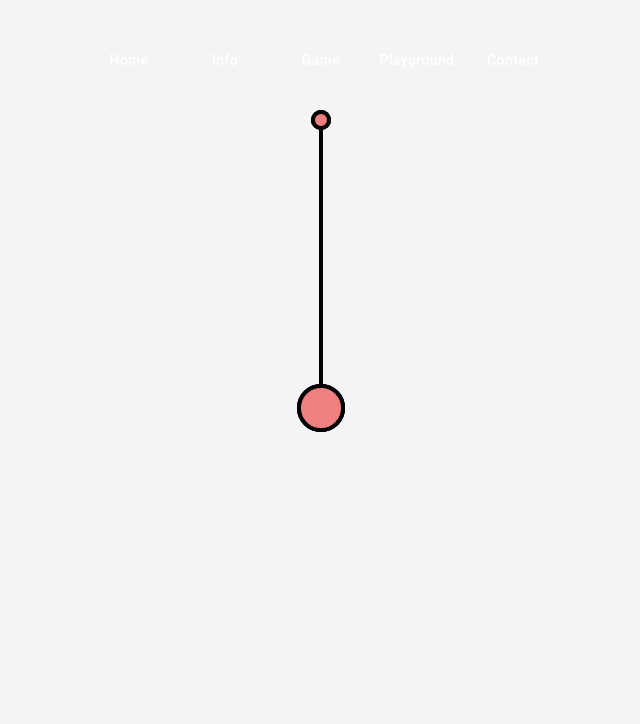
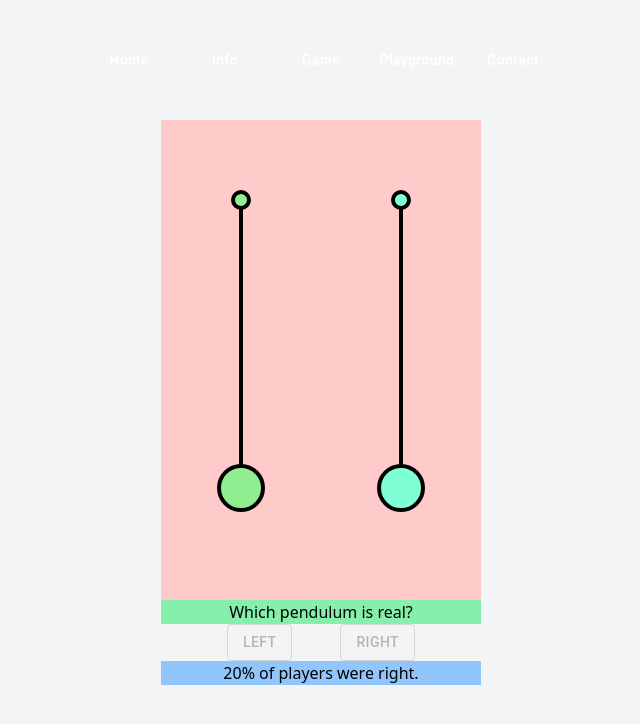
Before and after one commit to RealPendulum/RealPendulum, a Next.js app in the folder real-pendulum/: page /game in a window 1280 px wide. Shown: the top 724 px of the page, without its empty margins (319-959 px from the left). Built offline with nearby package versions, Linux system fonts and the light colour scheme; no server answers.

Commit message:
almost done

```diff
--- a/real-pendulum/app/pendulum.tsx
+++ b/real-pendulum/app/pendulum.tsx
@@ -63,7 +63,7 @@ export function PendulumContainer({
         .get(`http://localhost:5068/pendulum/${endpoint}?${queryParam}`)
         .then((response) => {
           data.current = response.data;
-          onReady && onReady();
+          onReady && onReady(data.current.id);
           setIsReady(true);
         });
     });
@@ -96,7 +96,7 @@ export function PendulumContainer({
 interface PendulumContainerProps {
   isWaitingToStart: boolean;
   color: string;
-  onReady?: () => void;
+  onReady?: (id: string) => void;
   pendulumParams: {
     initialAngle: number;
     initialSpeed: number;
--- a/real-pendulum/pages/game.tsx
+++ b/real-pendulum/pages/game.tsx
@@ -3,36 +3,53 @@ import NavigationBar from "@/app/navigation";
 import { useRef, useState } from "react";
 import { PendulumContainer, PendulumType } from "@/app/pendulum";
 import "@/app/globals.css";
+import { Button } from "@mui/material";
+import axios from "axios";
 
 export default function Game() {
   return (
     <div className="min-h-screen bg-gray-100">
       <NavigationBar currentSiteUrl={Urls.gameURL} />
       <div className="flex justify-center">
-        <ThreePendulums />
+        <TwoPendulums />
       </div>
     </div>
   );
 }
 
-export function ThreePendulums() {
+export function TwoPendulums() {
   const [isWaitingToStart, setIsWaitingToStart] = useState(true);
   const readyCount = useRef(0);
+  const leftId = useRef("");
+  const rightId = useRef("");
+  const [isAnswerCorrect, setIsAnswerCorrect] = useState<boolean | null>(null);
+  const [hasAnswered, setHasAnswered] = useState(false);
+
+  const registerLeft = (id: string) => {
+    leftId.current = id;
+    startAnimation();
+  };
+
+  const registerRight = (id: string) => {
+    rightId.current = id;
+    startAnimation();
+  };
 
   const startAnimation = () => {
     readyCount.current += 1;
-    if (readyCount.current == 3) {
+    if (readyCount.current == 2) {
       setIsWaitingToStart(false);
     }
   };
 
   return (
-    <div className="w-80 h-80">
-      <div className="absolute left-1/2">
+    <div>
+      <div className="flex w-120 h-120 bg-red-200">
+        <div className="relative h-80 m-20 ">
           <PendulumContainer
             isWaitingToStart={isWaitingToStart}
             color="lightgreen"
-          onReady={startAnimation}
+            onReady={registerLeft}
             pendulumParams={{
               initialAngle: 0,
               initialSpeed: 2,
@@ -40,11 +57,11 @@ export function ThreePendulums() {
             }}
           />
         </div>
-      <div className="absolute left-1/2">
+        <div className="relative h-80 m-20">
           <PendulumContainer
             isWaitingToStart={isWaitingToStart}
             color="aquamarine"
-          onReady={startAnimation}
+            onReady={registerRight}
             pendulumParams={{
               initialAngle: 0,
               initialSpeed: 2,
@@ -52,18 +69,75 @@ export function ThreePendulums() {
             }}
           />
         </div>
-      <div className="absolute left-1/2">
-        <PendulumContainer
-          isWaitingToStart={isWaitingToStart}
-          color="lightcoral"
-          onReady={startAnimation}
-          pendulumParams={{
-            initialAngle: 0,
-            initialSpeed: 2,
-            pendulumType: PendulumType.Random,
+      </div>
+      <div className="flex text-black justify-center bg-green-300">
+        Which pendulum is real?
+      </div>
+      <div className="flex justify-center">
+        <Button
+          sx={{ mx: 3 }}
+          variant="outlined"
+          color="primary"
+          disabled={isWaitingToStart || hasAnswered}
+          onClick={() => {
+            sendAnswer(leftId.current, setIsAnswerCorrect);
+            setHasAnswered(true);
           }}
-        />
+        >
+          {"left"}
+        </Button>
+        <Button
+          sx={{ mx: 3 }}
+          variant="outlined"
+          color="primary"
+          disabled={isWaitingToStart || hasAnswered}
+          onClick={() => {
+            sendAnswer(rightId.current, setIsAnswerCorrect);
+            setHasAnswered(true);
+          }}
+        >
+          {"right"}
+        </Button>
+      </div>
+      {isAnswerCorrect === null ? null : isAnswerCorrect ? (
+        <div className="flex text-black justify-center bg-green-300">
+          You were right!
+        </div>
+      ) : (
+        <div className="flex text-black justify-center bg-green-300">
+          You were wrong!
+        </div>
+      )}
+      <div className="flex text-black justify-center bg-blue-300 mb-16">
+        20% of players were right.
       </div>
     </div>
   );
 }
+
+function sendAnswer(id: string, callback: (isAnswerCorrect: boolean) => void) {
+  const queryParam = `id=${id}&answer=ode`;
+  console.log(id);
+  axios
+    .get(`http://localhost:5068/result?${queryParam}`)
+    .then((response) => {
+      console.log(response.data);
+      const isAnswerCorrect = isCorrectAnswer(response.data);
+      callback(isAnswerCorrect);
+    })
+    .catch((error) => {
+      console.log(error);
+    });
+}
+
+function isCorrectAnswer(data: string | { message: string }) {
+  return typeof data === "string";
+}
+
+//endpoint stats, zapytanie get bezparametrowe - ilu użytkowników miało rację, przejść po całej mapie
+// i sprawdzić ile było poprawnych odpowiedzi
+
+// type Data = {
+//   id: string;
+//   answer: string;
+// };
```
Lines whose indentation alone changed are shown as unchanged.
